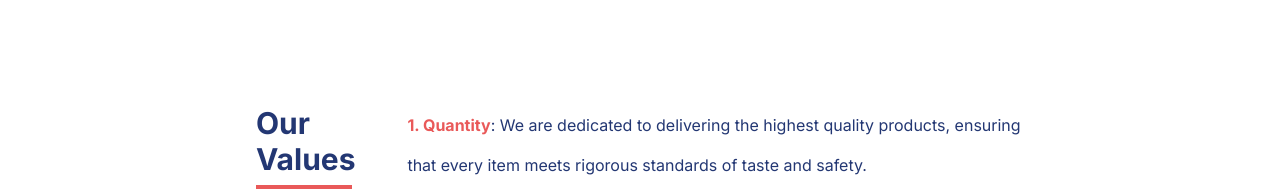
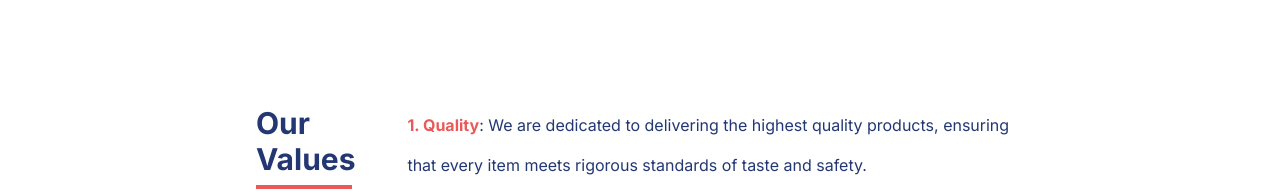
Before and after one commit to owenn2106/cahaya-indojaya-global, a Next.js app: page / in a window 1280 px wide. Shown: the part 2567-2763 px from the top of the page. Built offline with nearby package versions, Linux system fonts and the light colour scheme.

Commit message:
Fix typo

```diff
--- a/src/components/about/mission-values/index.tsx
+++ b/src/components/about/mission-values/index.tsx
@@ -31,7 +31,7 @@ const MissionValues = () => {
           <div>
             <ul className="children:leading-10 children:text-blue pt-4 md:pt-0">
               <li>
-                <span className="font-bold text-red">1. Quantity</span>: We are
+                <span className="font-bold text-red">1. Quality</span>: We are
                 dedicated to delivering the highest quality products, ensuring
                 that every item meets rigorous standards of taste and safety.
               </li>
```
